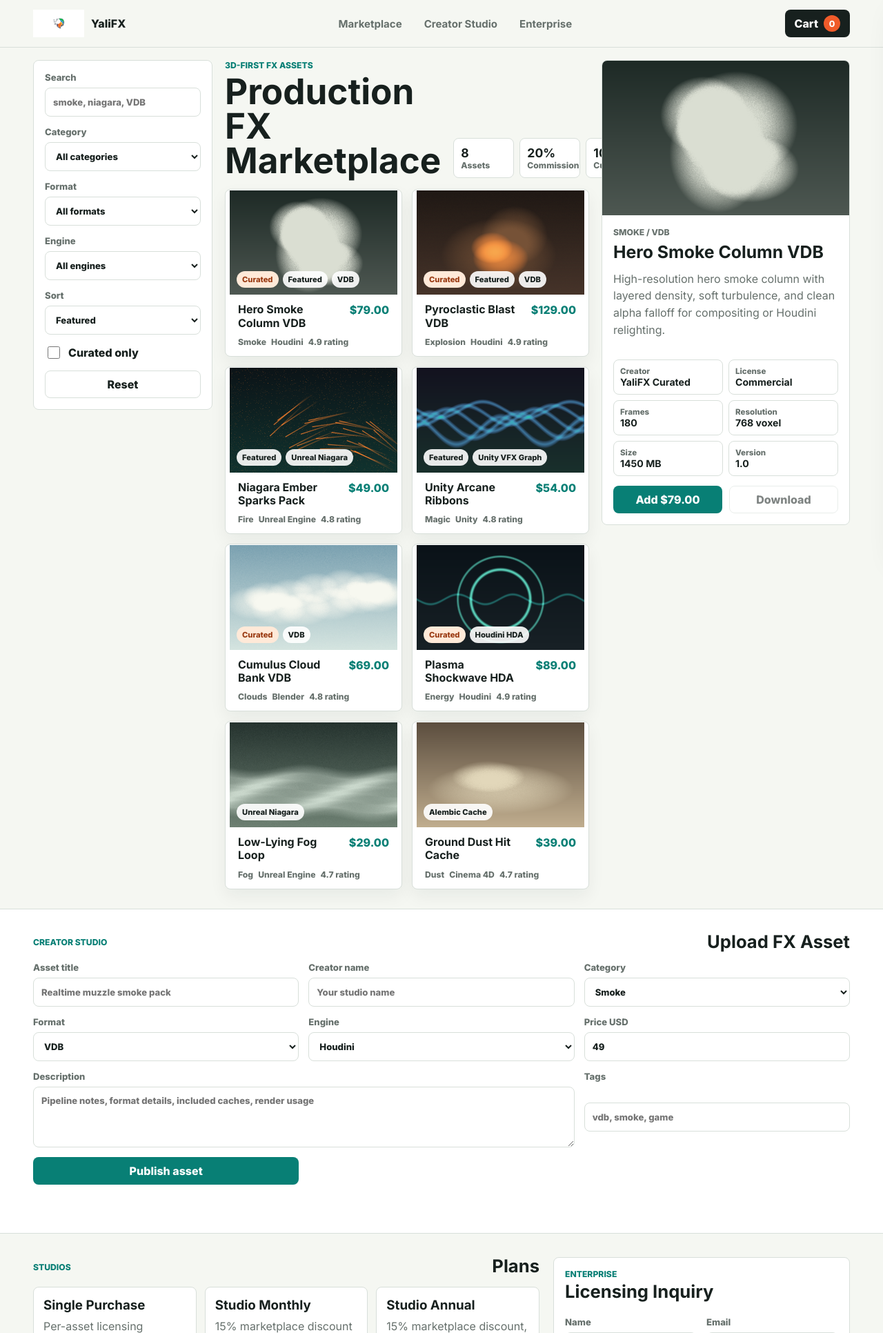
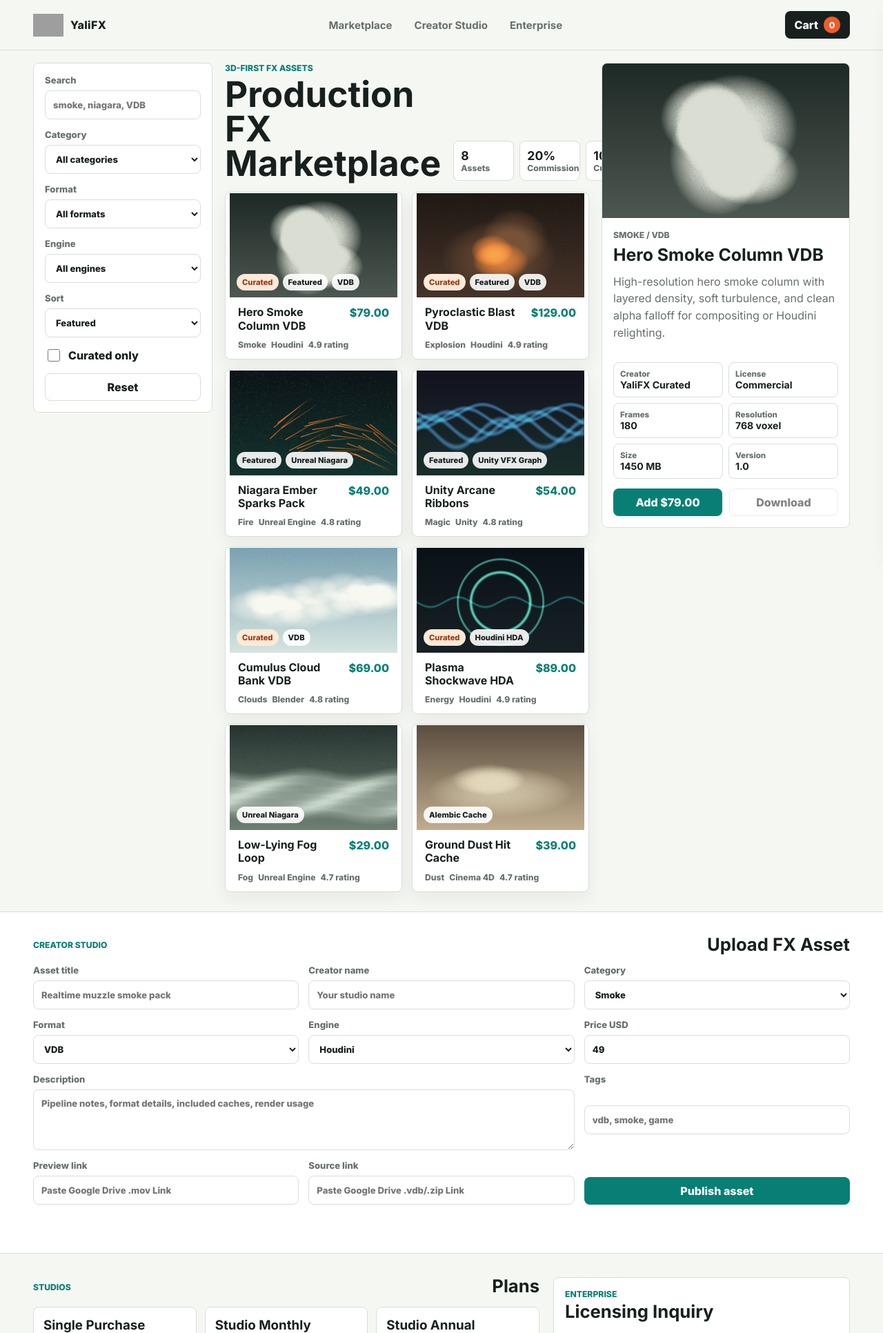
Before and after one commit to Danishmomin7/Yalifx_project, a FastAPI app: page / in a window 1280 px wide. Shown: the top 1932 px of the page at 69% size. Run offline with FastAPI, Linux system fonts and the light colour scheme; data comes from the database, SQL or seed files in the repository; grey boxes are pictures that could not be loaded.

Commit message:
Update header logo and add new input fields
Updated logo and brand text in the header. Added fields for preview and source links in the form.

```diff
--- a/app/templates/index.html
+++ b/app/templates/index.html
@@ -12,9 +12,9 @@
 </head>
 <body>
   <header class="topbar">
-   <a class="brand" href="/" aria-label="YaliFX home">
-      <img src="/static/media/yalifx_logo-images-1.jpg" alt="YaliFX Logo" style="height: 40px; object-fit: contain;">
-      <span>YaliFX</span>
+    <a class="brand" href="/" aria-label="YaliFX home">
+      <img class="brand-logo" src="/static/media/yalifx-logo.jpg" alt="YaliFX logo" style="width: 44px; height: 44px; object-fit: contain;">
+      <span class="brand-text">YaliFX</span>
     </a>
     <nav class="nav-links" aria-label="Primary">
       <a href="#market">Marketplace</a>
@@ -158,6 +158,8 @@
         <label>Price USD<input name="price" required type="number" min="0" max="2500" value="49"></label>
         <label class="span-2">Description<textarea name="description" required minlength="20" rows="4" placeholder="Pipeline notes, format details, included caches, render usage"></textarea></label>
         <label>Tags<input name="tags" placeholder="vdb, smoke, game"></label>
+        <label>Preview link<input name="gdrive_preview_link" type="url" placeholder="Paste Google Drive .mov Link"></label>
+        <label>Source link<input name="gdrive_source_link" type="url" placeholder="Paste Google Drive .vdb/.zip Link"></label>
         <button class="primary-action" type="submit">Publish asset</button>
       </form>
       <p class="form-status" id="uploadStatus" role="status"></p>
```
